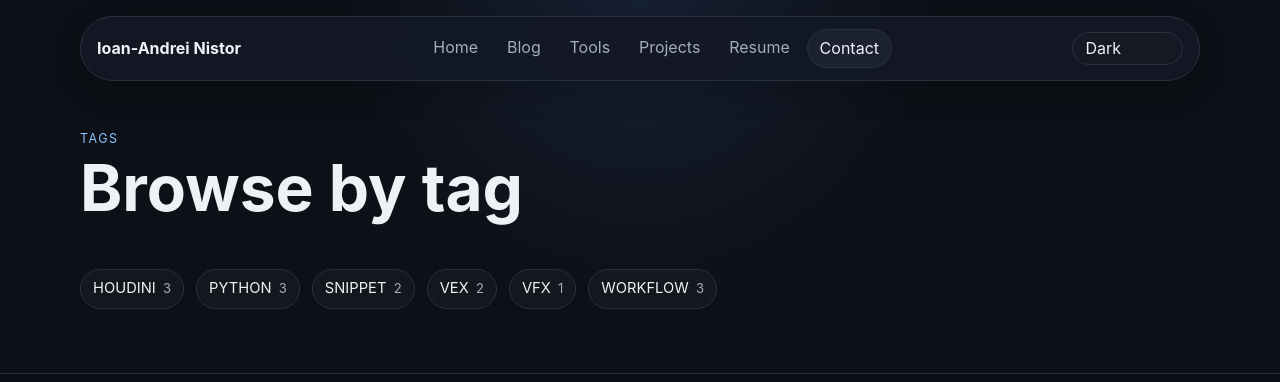
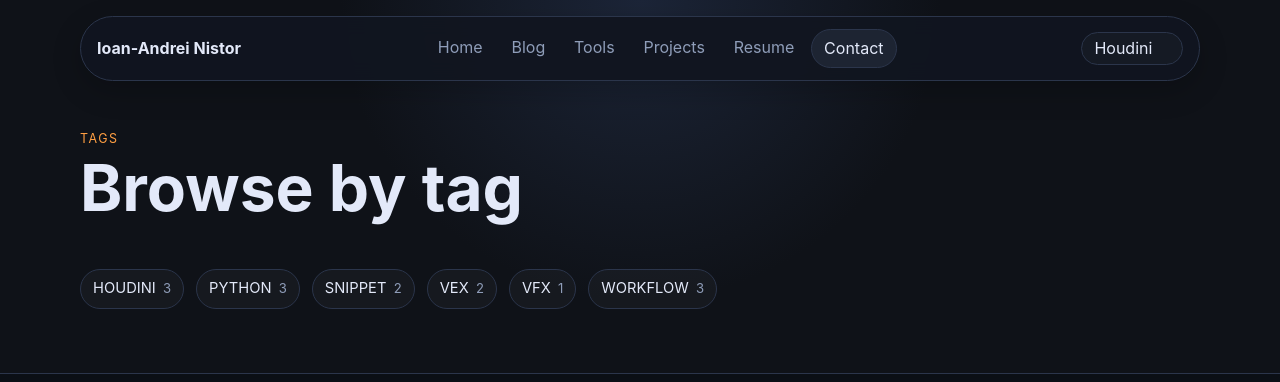
Before and after one commit to ianistor/ian_mywebsite, a Jekyll site: the page built from tags/index.md, in a window 1280 px wide. Shown: the top 382 px of the page. Built offline with Jekyll 4.4.1, drawn with Linux system fonts in a browser that asks for light colours; nearby versions of some CDN libraries.

Commit message:
Keep only darkened Houdini theme and preserve syntax highlighting

```diff
--- a/_layouts/default.html
+++ b/_layouts/default.html
@@ -79,7 +75,7 @@
       ];
 
       const applyTheme = (themeName) => {
-        const normalizedTheme = validThemes.includes(themeName) ? themeName : 'midnight';
+        const normalizedTheme = validThemes.includes(themeName) ? themeName : 'houdini';
         root.setAttribute('data-theme', normalizedTheme);
         if (themeSelect) {
           themeSelect.value = normalizedTheme;
--- a/assets/css/style.css
+++ b/assets/css/style.css
@@ -28,55 +28,29 @@
 html { scroll-behavior: smooth; }
 
 
-:root[data-theme="ember"] {
-  --bg: #090807;
-  --panel: #14110f;
-  --panel-2: #1f1916;
-  --text: #f0e7df;
-  --muted: #b79f90;
-  --line: #3b2a20;
-  --accent: #d4763b;
-  --accent-2: #e09a6d;
-  --header-bg: rgba(13, 10, 9, 0.86);
-  --surface-glass: rgba(20, 17, 15, 0.95);
-  --hero-glow: #2a1b14;
-}
 
 
 
 
 
 
-:root[data-theme="vscode"] {
-  --bg: #1e1e1e;
-  --panel: #252526;
-  --panel-2: #2d2d30;
-  --text: #d4d4d4;
-  --muted: #9da0a6;
-  --line: #3f3f46;
-  --accent: #4fc1ff;
-  --accent-2: #89ddff;
-  --header-bg: rgba(30, 30, 30, 0.84);
-  --surface-glass: rgba(37, 37, 38, 0.95);
-  --hero-glow: #283142;
-}
 
 
 :root[data-theme="houdini"] {
-  --bg: #14171f;
-  --panel: #1a1f2a;
-  --panel-2: #242b39;
-  --text: #edf2ff;
-  --muted: #9eabc6;
-  --line: #35405a;
+  --bg: #0f1218;
+  --panel: #151a24;
+  --panel-2: #1d2432;
+  --text: #e3e9f9;
+  --muted: #8f9db9;
+  --line: #2b354b;
   --accent: #ff9f43;
   --accent-2: #ffd08d;
-  --header-bg: rgba(20, 23, 31, 0.84);
-  --surface-glass: rgba(26, 31, 42, 0.95);
-  --hero-glow: #262e43;
-  --code-bg: #1b202c;
-  --code-inline-bg: #242b39;
-  --code-border: #3c4866;
+  --header-bg: rgba(12, 15, 22, 0.88);
+  --surface-glass: rgba(17, 22, 32, 0.95);
+  --hero-glow: #1c2538;
+  --code-bg: #141926;
+  --code-inline-bg: #1b2231;
+  --code-border: #2e3952;
   --code-text: #e7ecff;
   --code-keyword: #ffb454;
   --code-string: #bae67e;
@@ -86,29 +60,6 @@ html { scroll-behavior: smooth; }
   --code-meta: #f29f9f;
 }
 
-:root[data-theme="paper"] {
-  --bg: #f5f2ea;
-  --panel: #ffffff;
-  --panel-2: #f2ede1;
-  --text: #1f2733;
-  --muted: #5f6c7d;
-  --line: #d7d7cf;
-  --accent: #2f69c5;
-  --accent-2: #1f4f97;
-  --header-bg: rgba(247, 245, 239, 0.82);
-  --surface-glass: rgba(255, 255, 255, 0.95);
-  --hero-glow: #d7e6ff;
-  --code-bg: #f3f6ff;
-  --code-inline-bg: #e9eefb;
-  --code-border: #ced9f0;
-  --code-text: #1f2733;
-  --code-keyword: #8f2ca8;
-  --code-string: #0f6d3c;
-  --code-number: #7a3e00;
-  --code-title: #2f69c5;
-  --code-comment: #6f7a8f;
-  --code-meta: #b02f5f;
-}
 
 body {
   margin: 0;
```
Also changed, not shown: other parts of _layouts/default.html (+2 -6 lines).
